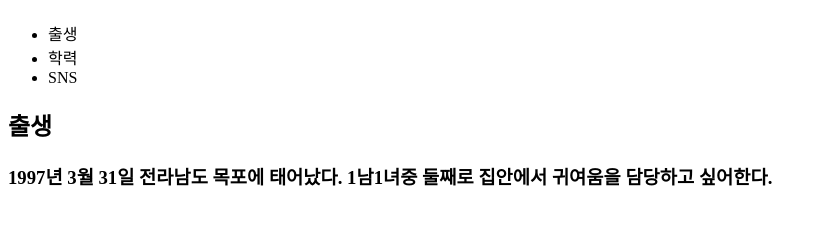
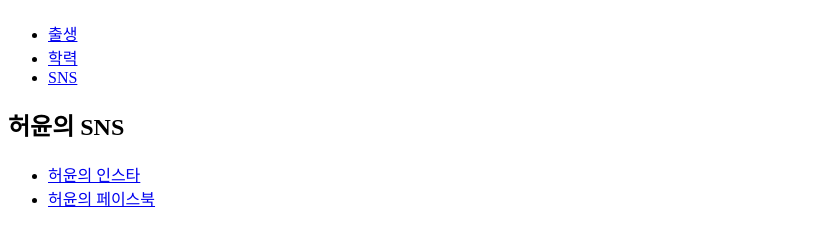
Before and after one commit to DoHnii/yoon, a plain HTML site: page sns.html in a window 1280 px wide. Shown: the part 68-314 px from the top of the page, without its empty margins (0-827 px from the left). Drawn offline with Linux system fonts and the light colour scheme.

Commit message:
Add files via upload

```diff
--- a/출생.html
+++ b/sns.html
@@ -7,11 +7,14 @@
 <body>
   <h1><a href="index.html">허윤, 그는 누구인가</a></h1>
   <ul>
-    <li>출생<a href="출생.html"></a></li>
-    <li>학력<a href="학력.html"></a></li>
-    <li>SNS<a href="sns.html"></a></li>
+    <li><a href="출생.html">출생</a></li>
+    <li><a href="학력.html">학력</a></li>
+    <li><a href="sns.html">SNS</a></li>
   </ul>
-    <h2>출생</h2>
-    <h3>1997년 3월 31일 전라남도 목포에 태어났다. 1남1녀중 둘째로 집안에서 귀여움을 담당하고 싶어한다.</h3>
-  </body>
-  </html>
+    <h2>허윤의 SNS</h2>
+    <ul>
+      <li><a href="https://www.instagram.com/_____luhyoon_____/" target="_blank">허윤의 인스타</a></li>
+      <li><a href="https://www.facebook.com/profile.php?id=100004885269725" target="_blank">허윤의 페이스북</a></li>
+    </ul>
+</body>
+</html>
```
Also changed, not shown: index.html (+5 -5 lines), 학력.html (+3 -3 lines), 허윤.html (+3 -3 lines).
